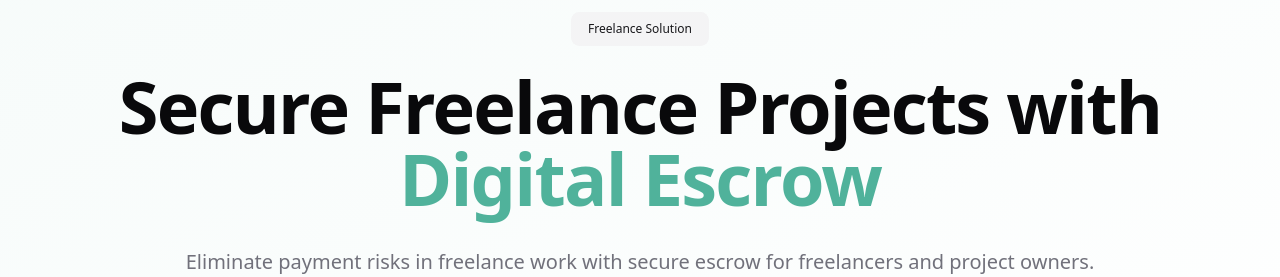
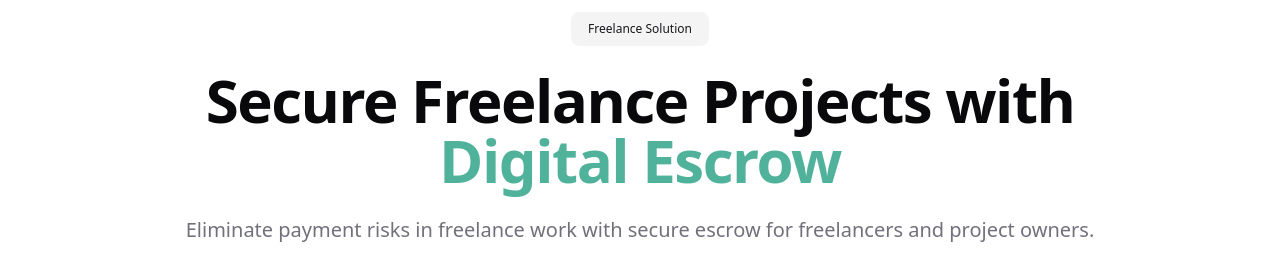
Before and after one commit to DeTrustLabs/escrow-website, a Next.js app: page /en/freelancer in a window 1280 px wide. Shown: the part 149-426 px from the top of the page. Built offline with nearby package versions, Linux system fonts and the light colour scheme; no server answers.

Commit message:
refactor: enhance Hero component with titleHighlight prop and simplify layout in freelancer and protocol pages

```diff
--- a/app/[locale]/freelancer/page.tsx
+++ b/app/[locale]/freelancer/page.tsx
@@ -57,23 +57,18 @@ export async function generateMetadata(): Promise<Metadata> {
 export default async function FreelancerPage() {
   const t = await getTranslations("freelancer")
   const messages = await getMessages()
-  const root =
-    ((messages as Record<string, unknown>).freelancer as Record<
-      string,
-      unknown
-    >) || {}
+  const root = messages.freelancer || {}
   const freelancerBenefits = getMessageArray(
-    root as Record<string, string>,
+    root,
     "perfectFor.freelancers.benefits"
   )
   const projectOwnerBenefits = getMessageArray(
-    root as Record<string, string>,
+    root,
     "perfectFor.projectOwners.benefits"
   )
   return (
     <SectionGroup>
       <Hero
-        className="bg-gradient-to-br from-primary/5 to-transparent"
         badge={t("hero.badge")}
         title={
           <>
@@ -82,8 +77,6 @@ export default async function FreelancerPage() {
           </>
         }
         subtitle={t("hero.subtitle")}
-        titleClassName="text-5xl lg:text-7xl font-bold tracking-tight mb-8"
-        maxWidth="max-w-5xl"
         primaryButton={{
           label: t("hero.startEscrow"),
           href: "https://qhsea-iaaaa-aaaaj-qa6kq-cai.icp0.io",
--- a/app/[locale]/page.tsx
+++ b/app/[locale]/page.tsx
@@ -89,19 +89,10 @@ export default async function HomePage() {
   return (
     <SectionGroup>
       <Hero
-        className="relative overflow-hidden bg-gradient-to-br from-primary/5 to-transparent"
         badge={t("hero.badge")}
-        title={
-          <>
-            {t("hero.title").split("Global Business")[0]}
-            <span className="bg-gradient-to-r from-primary to-primary/80 bg-clip-text text-transparent">
-              Global Business
-            </span>
-          </>
-        }
+        title={t("hero.title")}
+        titleHighlight={t("hero.titleHighlight")}
         subtitle={t("hero.subtitle")}
-        titleClassName="text-5xl lg:text-7xl font-bold tracking-tight mb-8"
-        maxWidth="max-w-5xl"
         primaryButton={{
           label: t("hero.startEscrow"),
           href: APP_URL,
--- a/app/[locale]/protocol/page.tsx
+++ b/app/[locale]/protocol/page.tsx
@@ -83,12 +83,9 @@ export default async function ProtocolPage() {
   return (
     <SectionGroup>
       <Hero
-        className="bg-gradient-to-br from-primary/5 to-transparent"
         badge={t("hero.badge")}
         title={t("hero.title")}
         subtitle={t("hero.subtitle")}
-        titleClassName="text-5xl lg:text-7xl font-bold tracking-tight mb-8"
-        maxWidth="max-w-5xl"
         primaryButton={{ label: t("hero.primaryButton") }}
         secondaryButton={{
           label: t("hero.secondaryButton"),
--- a/components/hero.tsx
+++ b/components/hero.tsx
@@ -28,8 +28,11 @@ interface HeroProps {
   secondaryButton?: HeroButton
   trustIndicators?: TrustIndicator[]
   className?: string
-  maxWidth?: string
   titleClassName?: string
+  // When provided, and `title` is a string containing this substring,
+  // the substring will be wrapped in a styled span.
+  titleHighlight?: string
+  highlightClassName?: string
 }
 
 export function Hero({
@@ -40,7 +43,7 @@ export function Hero({
   secondaryButton,
   trustIndicators,
   className = "",
-  titleClassName = "text-4xl lg:text-6xl font-bold tracking-tight mb-6",
+  titleHighlight,
 }: HeroProps) {
   return (
     <section className={cn("text-center", className)}>
@@ -52,7 +55,12 @@ export function Hero({
         </div>
       )}
 
-      <h1 className={titleClassName}>{title}</h1>
+      <h1 className="text-4xl lg:text-6xl font-bold tracking-tight mb-6">
+        {title}
+        <span className="bg-gradient-to-r from-primary to-primary/80 bg-clip-text text-transparent">
+          {titleHighlight}
+        </span>
+      </h1>
 
       <p className="text-xl text-muted-foreground mb-10 max-w-2xl mx-auto leading-relaxed">
         {subtitle}
--- a/messages/en/home.json
+++ b/messages/en/home.json
@@ -2,7 +2,8 @@
   "home": {
     "hero": {
       "badge": "Decentralised Escrow Protocol",
-			"title": "Digital Escrow for Global Business",
+      "title": "Digital Escrow for ",
+      "titleHighlight": "Global Business",
       "subtitle": "Decentralized, non-custodial escrow protocol powered by smart contracts. Trade with confidence using digital currencies - no intermediaries, no custody, just code.",
       "startEscrow": "Start Escrow",
       "watchDemo": "Watch Demo",
```
Lines whose indentation alone changed are shown as unchanged.
